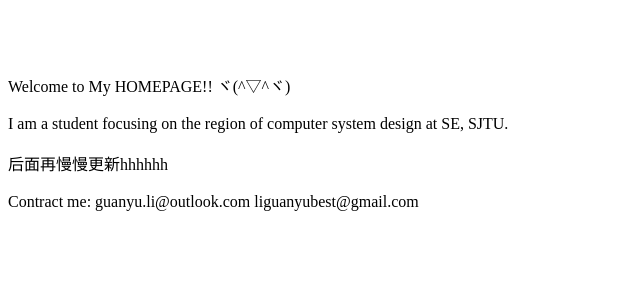
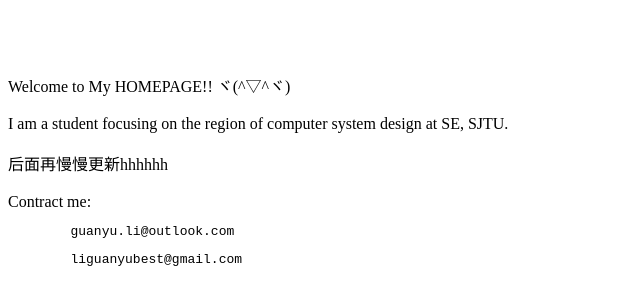
Before and after one commit to liguanyu/liguanyu.github.io, a plain HTML site: page index.html in a window 1280 px wide. Shown: the part 70-374 px from the top of the page, without its empty margins (0-640 px from the left). Drawn offline with Linux system fonts and the light colour scheme.

Commit message:
modify index.html

```diff
--- a/index.html
+++ b/index.html
@@ -17,9 +17,10 @@ I am a student focusing on the region of computer system design at SE, SJTU.
 <br>
 Contract me:
 
-    guanyu.li@outlook.com
+<pre>&#9;guanyu.li@outlook.com</pre>
 
-    liguanyubest@gmail.com
+<pre>&#9;liguanyubest@gmail.com</pre>
+
 <br>
 </body>
 </html>
```
